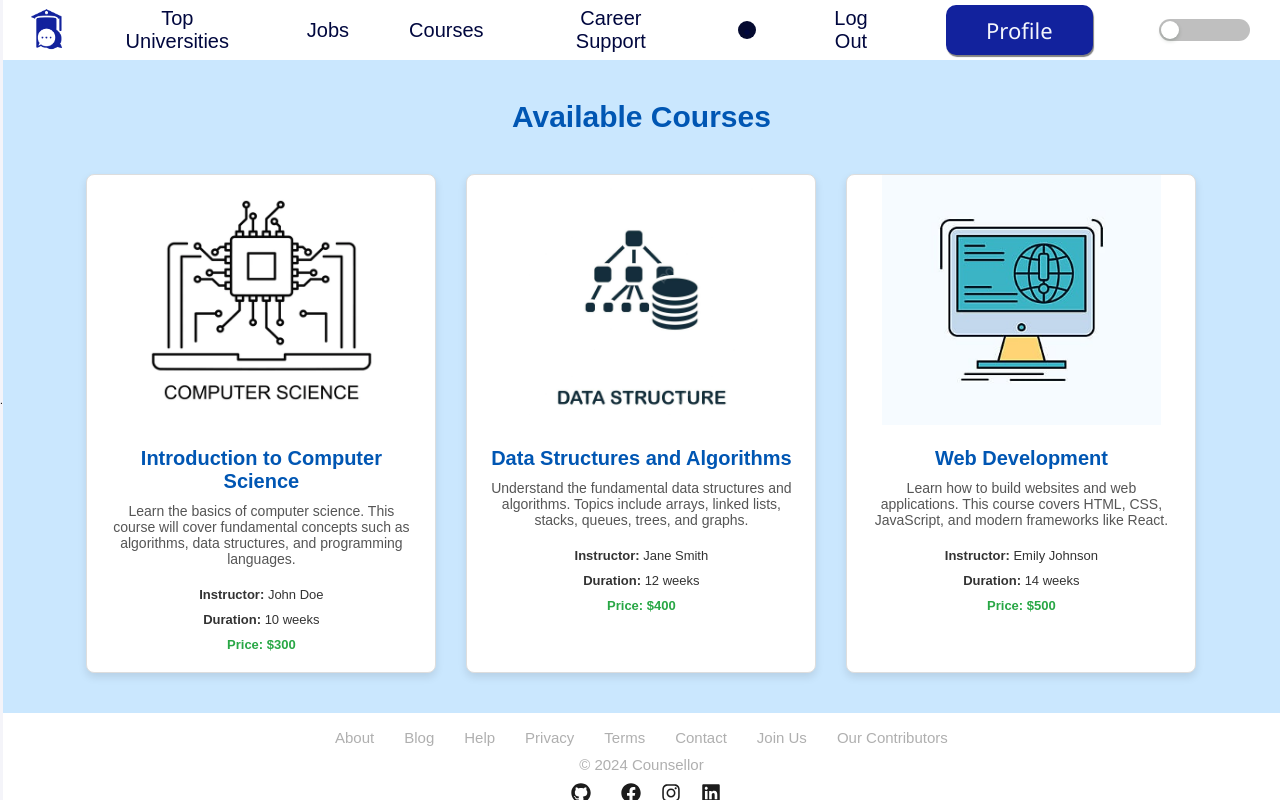
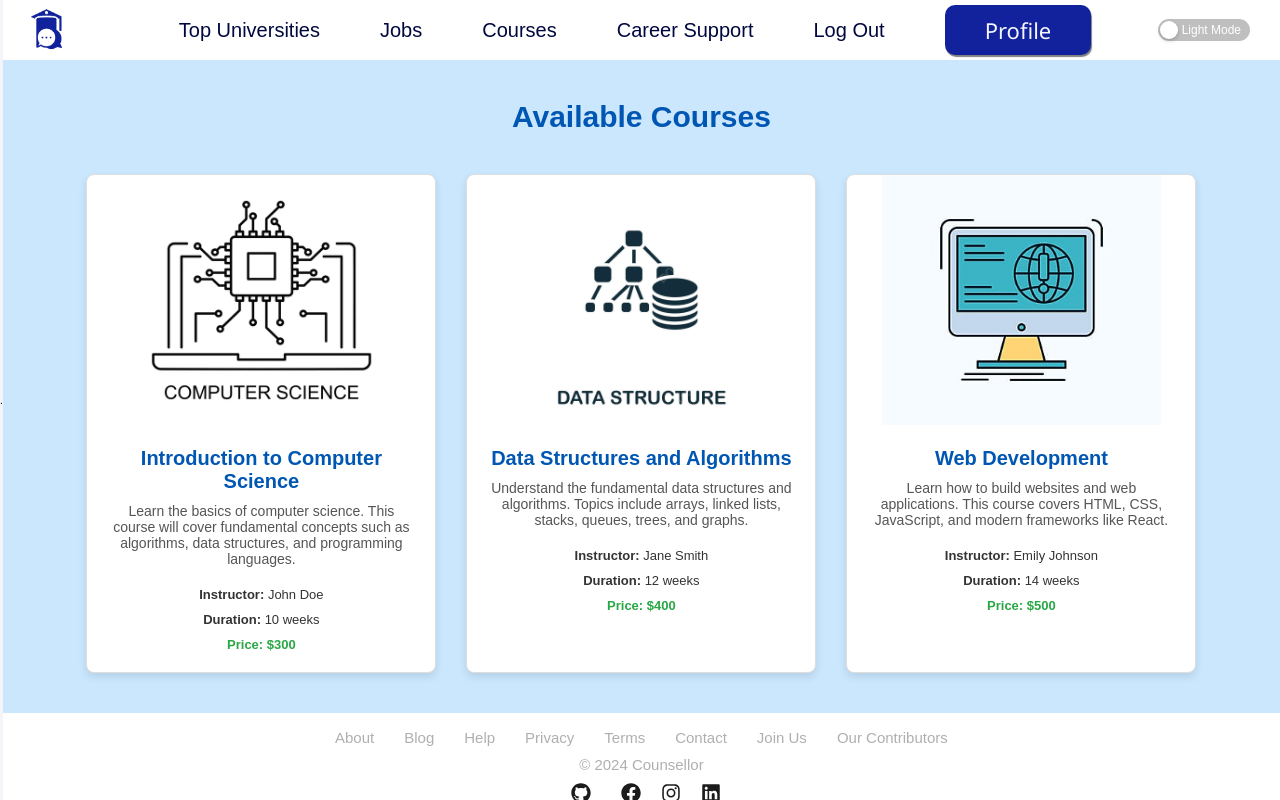
Before and after one commit to Counselllor/Counsellor-Web, a React (Vite) app: page /courses in a window 1280 px wide. Built offline with nearby package versions, Linux system fonts and the light colour scheme; a web font is replaced by a local one.

Commit message:
Update Courses.jsx

```diff
--- a/src/components/Courses/Courses.jsx
+++ b/src/components/Courses/Courses.jsx
@@ -51,9 +51,6 @@ const Courses = () => {
             </li>
             <li>
               <a href="/careersupport">Career Support</a>
-            </li>
-            <li className="dot">
-              <a href="error">•</a>
             </li>
             <li>
               <a href="/" onClick={handleSignOut}>
```
